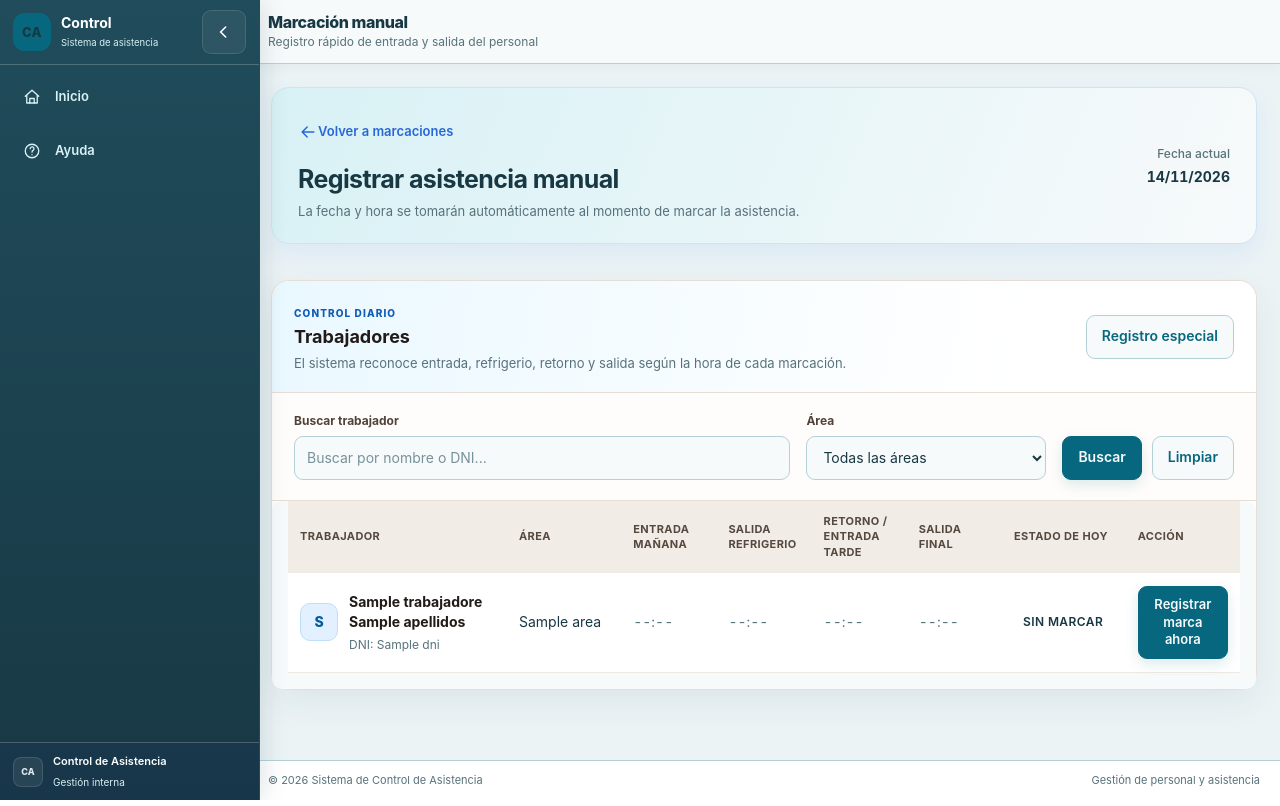
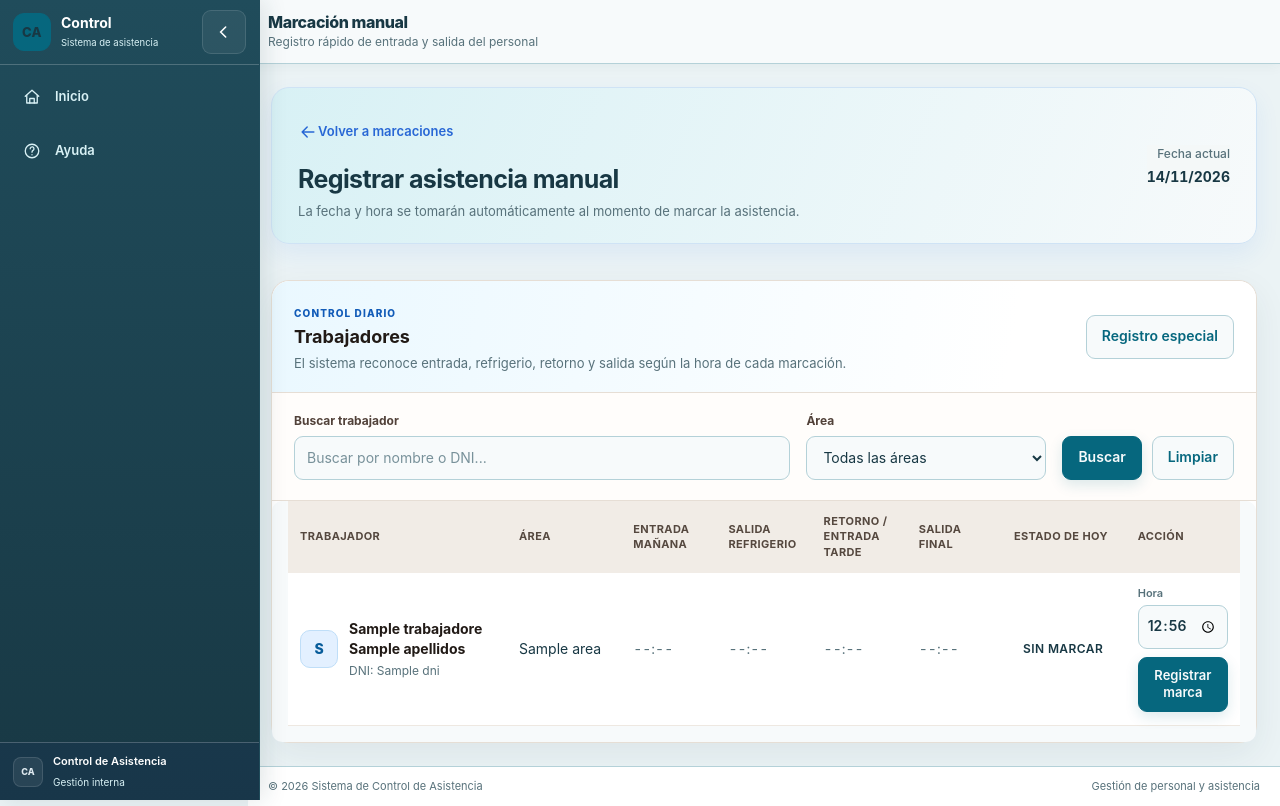
Before and after one commit to jenyfermctati-netizen/sistemaAsistencia, a Laravel app: template resources/views/marcaciones/manual.blade.php in a window 1280 px wide. Run offline with Laravel 12, Linux system fonts and the light colour scheme; the template is opened without the code that fills it: most values are stand-ins (such as "Sample title", 1, 10 or a date in 2020); data that the repository does not hold is empty.

Commit message:
marcaciones

```diff
--- a/public/css/marcaciones.css
+++ b/public/css/marcaciones.css
@@ -709,6 +709,28 @@
     color: var(--mc-success);
     font-size: 13px;
     font-weight: 600;
+}
+
+.marcaciones-page .manual-cell--accion form[data-marcar-asistencia] {
+    display: grid;
+    gap: 8px;
+}
+
+.marcaciones-page .manual-time-field {
+    display: grid;
+    gap: 4px;
+    color: var(--mc-muted);
+    font-size: 11px;
+    font-weight: 600;
+    text-align: left;
+}
+
+.marcaciones-page .manual-time-field input {
+    width: 100%;
+    min-width: 0;
+    min-height: 36px;
+    padding: 6px 8px;
+    font-size: 13px;
 }
 
 .marcaciones-page .registro-especial {
--- a/resources/views/marcaciones/manual.blade.php
+++ b/resources/views/marcaciones/manual.blade.php
@@ -229,8 +229,14 @@
                                         data-marcar-asistencia data-trabajador="{{ $trabajador->nombres }} {{ $trabajador->apellidos }}">
                                         @csrf
 
+                                        <label class="manual-time-field">
+                                            <span>Hora</span>
+                                            <input type="time" name="hora" value="{{ old('hora', now()->format('H:i')) }}"
+                                                class="form-control" required aria-label="Hora de la marcación para {{ $trabajador->nombres }} {{ $trabajador->apellidos }}">
+                                        </label>
+
                                         <button type="submit" class="button {{ $marcas->isNotEmpty() ? 'button--secondary' : 'button--primary' }} button--small">
-                                            {{ $turnoReferencialRegistrado ? 'Registrar retorno' : 'Registrar marca ahora' }}
+                                            {{ $turnoReferencialRegistrado ? 'Registrar retorno' : 'Registrar marca' }}
                                         </button>
                                     </form>
                                 @endif
```
Also changed, not shown: app/Http/Controllers/MarcacionController.php (+8 -1 lines).
